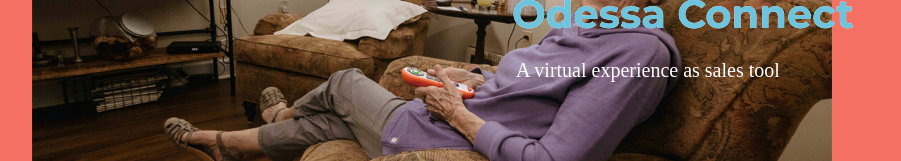
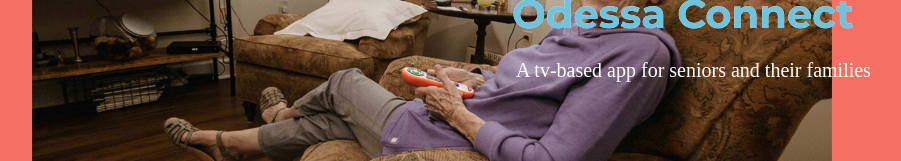
Before and after one commit to relaydesignco/relaywebsite, a Vue app: page /work in a window 1280 px wide. Shown: the part 2482-2643 px from the top of the page, without its empty margins (96-997 px from the left). Built offline with nearby package versions, Linux system fonts and the light colour scheme; a web font is replaced by a local one; what lottie-web-vue would draw is missing.

Commit message:
Fix typos

```diff
--- a/src/views/About.vue
+++ b/src/views/About.vue
@@ -32,7 +32,7 @@
           </div>
           <div class="mb-14">
             <h3 class="h5 text-white">Progress</h3>
-            <p class="medium">We follow a design-led process that prioritizes progress over perfection and continually asks, “What’s the next most important thing?” Beecause momentum is everything when building digital products for a rapidly changing market.</p>
+            <p class="medium">We follow a design-led process that prioritizes progress over perfection and continually asks, “What’s the next most important thing?” Because momentum is everything when building digital products for a rapidly changing market.</p>
           </div>
         </div>
       </div>
--- a/src/views/Work.vue
+++ b/src/views/Work.vue
@@ -19,7 +19,7 @@
         <WorkListItem textColor="#6CC4DF" clipColor="#ffffff" title="Embodied Labs" description="Immersive online training platform" img-src="/el-header.jpg" route-url="/work/embodied-labs" />
         <WorkListItem textColor="#6CC4DF" clipColor="#ffffff" title="GE Appliances" description="A virtual experience as sales tool" img-src="/ge-header.jpg" route-url="/work/ge" />
         <WorkListItem textColor="#6CC4DF" clipColor="#ffffff" title="21c Museum Hotels" description="Transformative business intelligence tools" img-src="/21c-header.jpg" route-url="/work/21c" />
-        <WorkListItem textColor="#6CC4DF" clipColor="#ffffff" title="Odessa Connect" description="A virtual experience as sales tool" img-src="/odessa-header.jpg" route-url="/work/odessa" />
+        <WorkListItem textColor="#6CC4DF" clipColor="#ffffff" title="Odessa Connect" description="A tv-based app for seniors and their families" img-src="/odessa-header.jpg" route-url="/work/odessa" />
         <WorkListItem textColor="#6CC4DF" clipColor="#ffffff" title="American Airlines" description="An online home for a global workforce" img-src="/aa-header.jpg" route-url="/work/american-airlines" />
       </div>
     </ColorSection>
--- a/src/views/work/OdessaConnect.vue
+++ b/src/views/work/OdessaConnect.vue
@@ -10,7 +10,7 @@
     color="green"
     secondaryColor="red"
     title="OdessaConnect"
-    description="A television-based app for seniors, their residences, and their loved ones."
+    description="A television-based app for seniors, their communities, and their loved ones."
     heroImgSrc="/odessa-header.jpg"
     intro="OdessaConnect turns the TV screen into a computer screen, allowing seniors to connect more easily with their loved ones, caregivers, and healthcare providers. Relay helped OdessaConnect grow their idea into a fully-realized cross-platform digital product."
     nextSrc="/21c-header.jpg"
```
